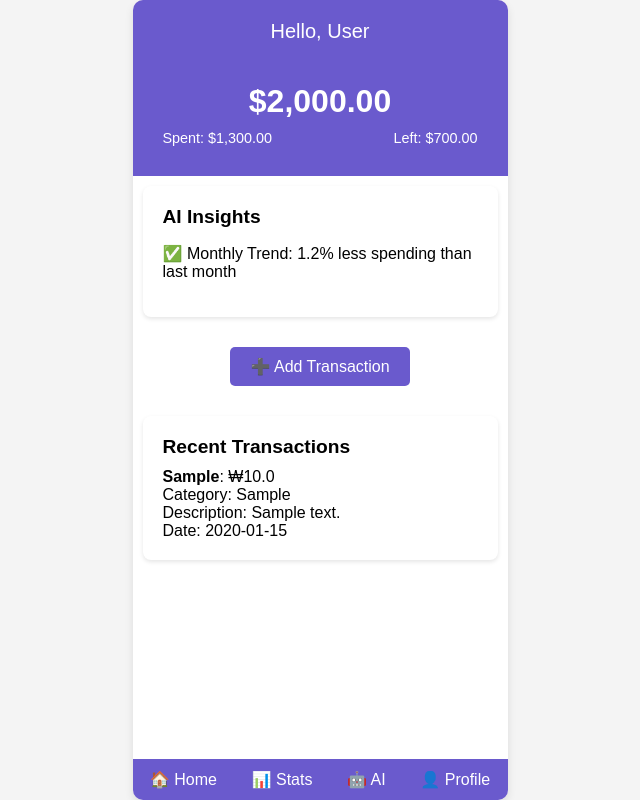
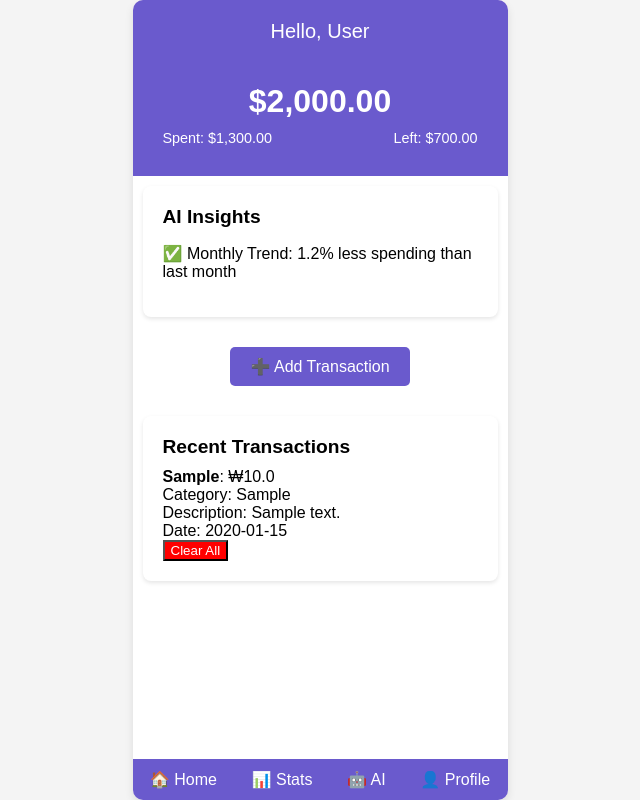
Before and after one commit to ammanis/finance-assistant, a Flask app: page /homepage in a window 1280 px wide. Shown: the whole page, without its empty margins (320-960 px from the left). Run offline with Flask 3, Linux system fonts and the light colour scheme; a user stored in the database is signed in; tables that the repository leaves empty hold one stand-in row (values such as "Sample post").

Commit message:
Stable ver. clear transactions

```diff
--- a/main.py
+++ b/main.py
@@ -81,6 +81,7 @@ def homepage():
         return redirect(url_for('home'))
     user = User.query.filter_by(username=session['username']).first()
 
+    # if shows this, just write URL .../logout
     if not user:
             return "User not found", 404
 
@@ -114,6 +115,16 @@ def add_transaction():
 
     return redirect(url_for('homepage'))
 
+@app.route("/clear_transactions", methods=['POST'])
+def clear_transactions():
+    if 'username' not in session:
+        return redirect(url_for('home'))
+    user = User.query.filter_by(username=session['username']).first()
+    if user:
+        Transaction.query.filter_by(user_id=user.id).delete()
+        db.session.commit()
+    return redirect(url_for('homepage'))
+
 @app.route('/logout')
 def logout():
     """Logs out the user"""
--- a/templates/homepage.html
+++ b/templates/homepage.html
@@ -53,6 +53,13 @@
             {% else %}
                 <p>No transaction yet.</p>
             {% endfor %}
+
+            {% if transactions %}
+            <!-- Clear button OUTSIDE the loop -->
+            <form action="{{ url_for('clear_transactions') }}" method="POST" onsubmit="return confirm('Are you sure you want to clear all transactions?');">
+                <button type="submit" style="background-color: red;color: white;">Clear All</button>
+            </form>
+            {% endif %}
         </div>
     </div>
 {% endblock %}
```
Also changed, not shown: var/main-instance/users.db.
